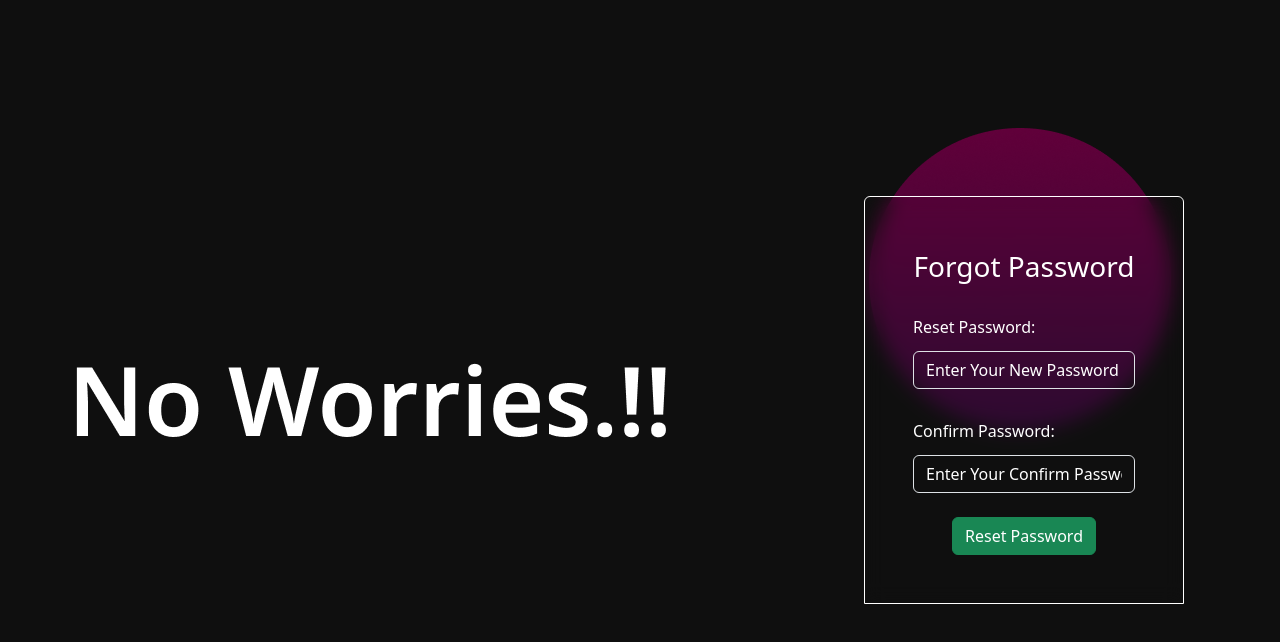
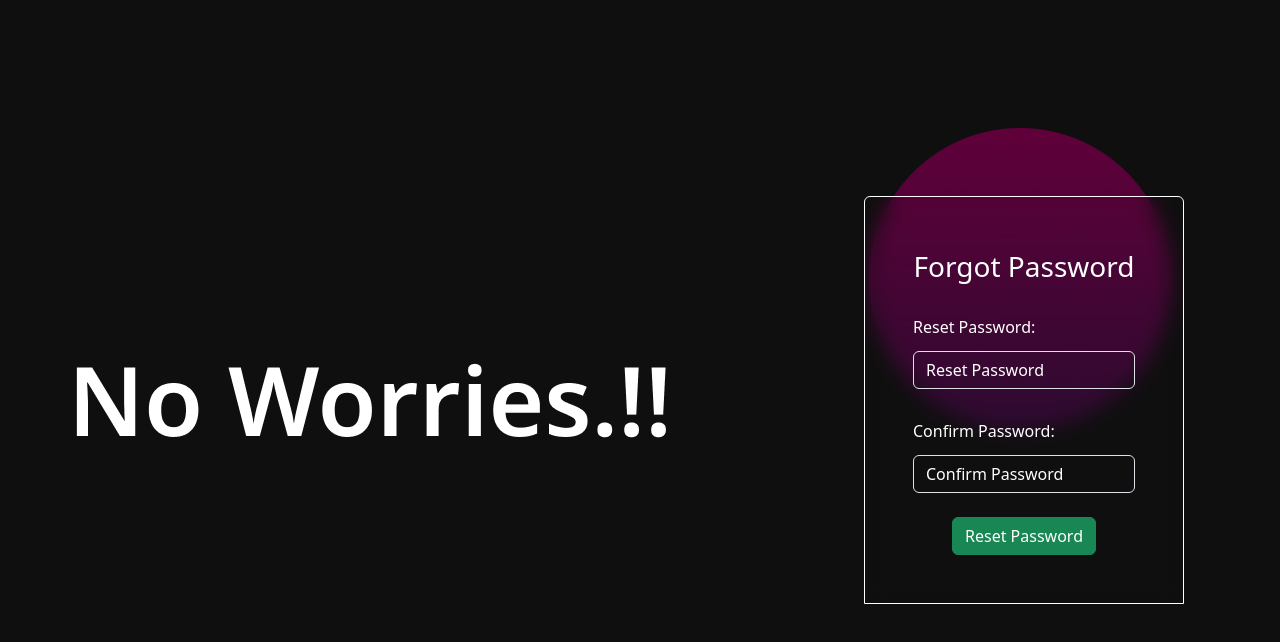
Before and after one commit to nisarg-frontendarmy/sample-react-project, a React (Create React App) app: page /forgotpassword in a window 1280 px wide. Shown: the top 642 px of the page. Built offline with nearby package versions, Linux system fonts and the light colour scheme.

Commit message:
Redesign-using-React-bootstrap

```diff
--- a/src/components/auth/ForgotPassword.jsx
+++ b/src/components/auth/ForgotPassword.jsx
@@ -42,7 +42,7 @@ const ForgotPassword = () => {
         <img className="main-div16" src="/images/fellipse2.png" alt="Circle" />
       </div>
       <div>
-        <img className="main-div17" src="/images/NoWorries.png" alt="Message" />
+        <img className="main-div17" src="/images/NoWorries.png" alt="No worrries" />
       </div>
       <Form
         className="border border-white w-25 vh-20  rounded-top p-5 text-left d-block   main-div14"
@@ -52,7 +52,7 @@ const ForgotPassword = () => {
         <Form.Group controlId="Reset" className="w-100 ">
           <Form.Label className="w-20 mt-4 text-white">Reset Password:</Form.Label>
           <Form.Control
-          className="mt-0 bg-transparent placeholder-text-color"
+          className="mt-0 bg-transparent text-white placeholder-text-color"
             type="password"
             {...register("resetpassword", {
               required: "Please Enter The New Password",
@@ -61,7 +61,7 @@ const ForgotPassword = () => {
                 message: "Password must be at least 6 characters long",
               },
             })}
-            placeholder="Enter Your New Password"
+            placeholder="Reset Password"
           />
           {errors.resetpassword && (
             <span className="text-danger text-left">
@@ -73,14 +73,14 @@ const ForgotPassword = () => {
         <Form.Group controlId="Confirm">
           <Form.Label className="mt-3 text-white">Confirm Password:</Form.Label>
           <Form.Control
-          className="mt-0 bg-transparent placeholder-text-color"
+          className="mt-0 bg-transparent text-white placeholder-text-color"
             type="password"
             {...register("confirmpassword", {
               required: "Please Enter The Confirm Password",
               validate: (value) =>
                 value === password || "Passwords do not match",
             })}
-            placeholder="Enter Your Confirm Password"
+            placeholder="Confirm Password"
           />
           {errors.confirmpassword && (
             <span className="text-danger text-left">
--- a/src/components/auth/Login.jsx
+++ b/src/components/auth/Login.jsx
@@ -70,7 +70,7 @@ const Login = () => {
                 },
               })}
               type="email"
-              placeholder="Enter Your Email"
+              placeholder="Email"
             />
             {errors.email && (
               <span className="text-danger text-left">
--- a/src/components/auth/Register.jsx
+++ b/src/components/auth/Register.jsx
@@ -54,7 +54,7 @@ const Register = () => {
           <Form.Group controlId="name">
             <Form.Label className="mt-2 text-white">Full Name</Form.Label>
             <Form.Control
-              className="mt-0 bg-transparent placeholder-text-color"
+              className="mt-0 bg-transparent text-white placeholder-text-color"
               {...register("name", {
                 required: "Please enter your full name",
                 pattern: {
@@ -75,7 +75,7 @@ const Register = () => {
           <Form.Group controlId="email">
             <Form.Label className="mt-3 text-white">Email</Form.Label>
             <Form.Control
-              className="mt-0 bg-transparent placeholder-text-color"
+              className="mt-0 bg-transparent text-white placeholder-text-color"
               {...register("email", {
                 required: "Please enter your email",
                 pattern: {
@@ -97,7 +97,7 @@ const Register = () => {
           <Form.Group controlId="password">
             <Form.Label className="mt-3 text-white ">Password</Form.Label>
             <Form.Control
-              className="mt-0 bg-transparent placeholder-text-color"
+              className="mt-0 bg-transparent text-white placeholder-text-color"
               {...register("password", {
                 required: "Please enter your password",
                 minLength: {
```
